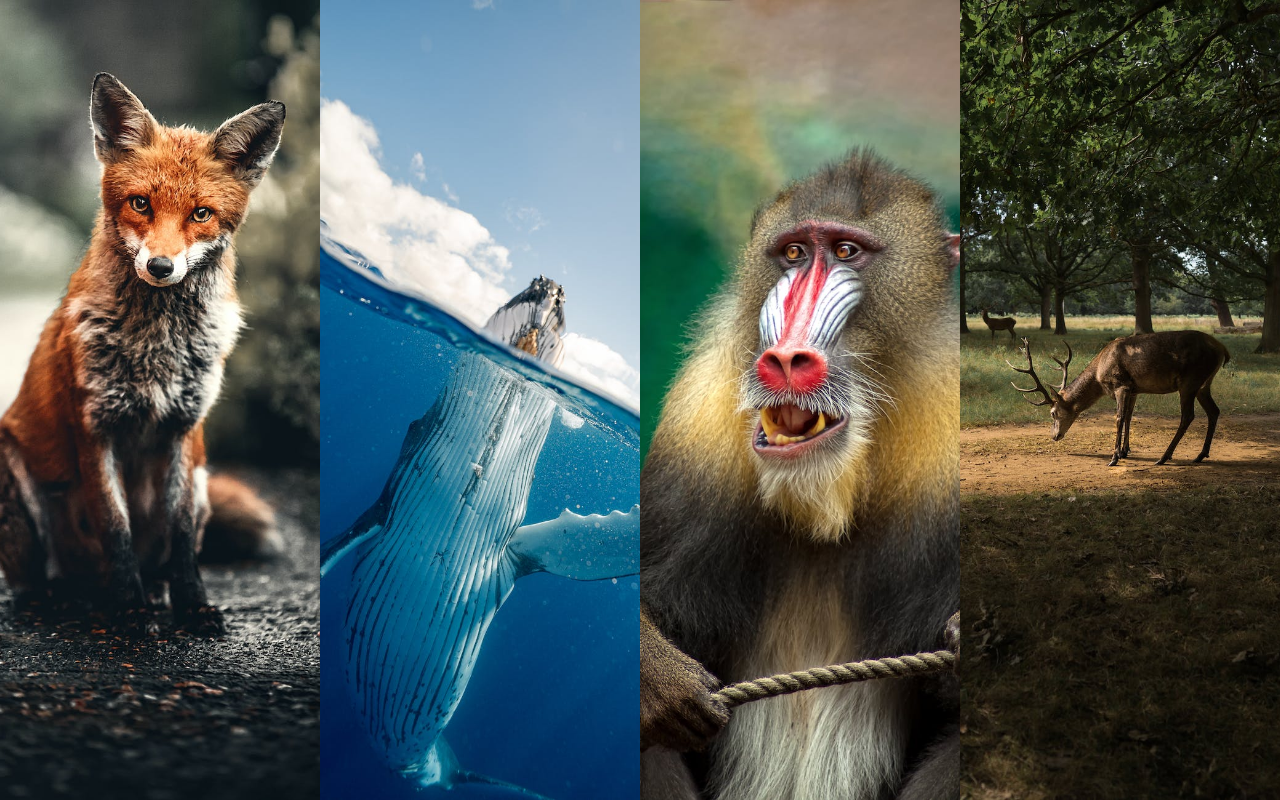
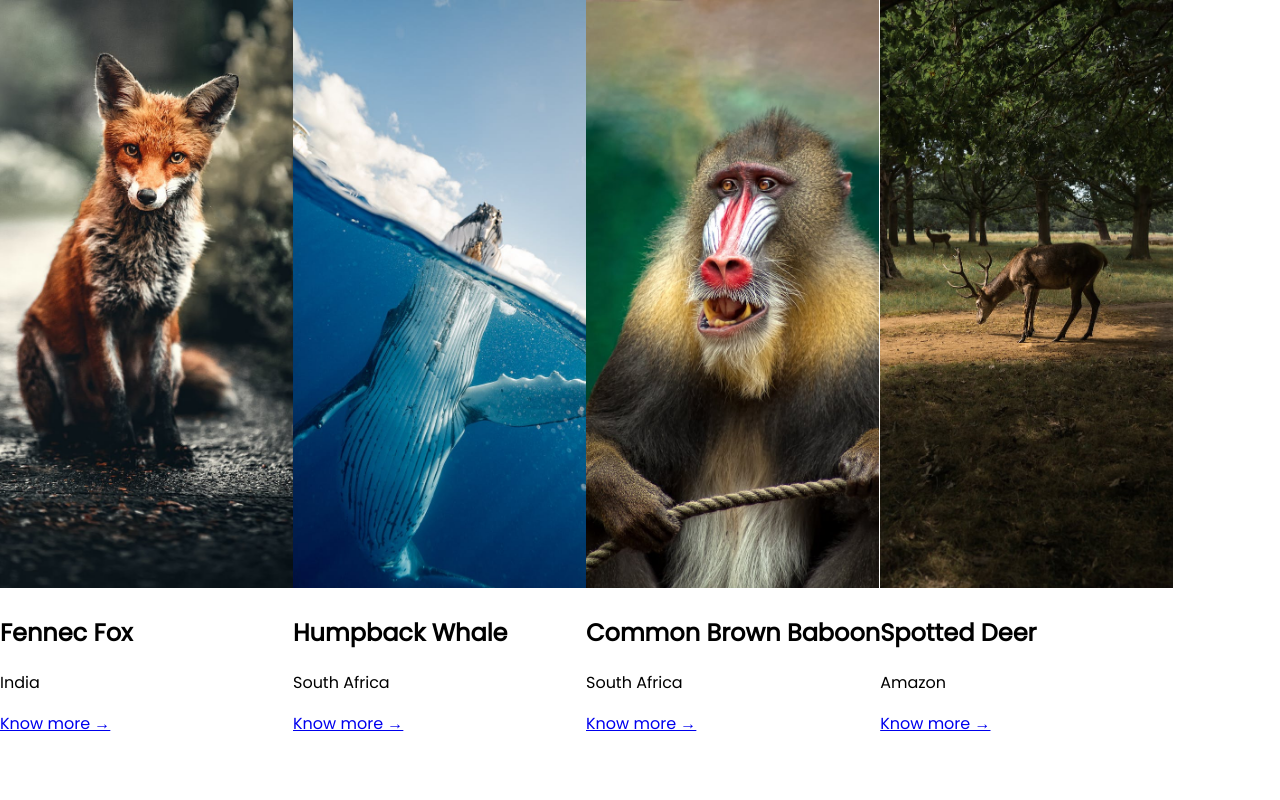
Before and after one commit to nguwenezapchristian/Interactive-Photo_Gallery, a plain HTML site: page index.html in a window 1280 px wide. Drawn offline with Linux system fonts and the light colour scheme.

Commit message:
placed each photo in it's own div called gallery-item

```diff
--- a/index.html
+++ b/index.html
@@ -5,14 +5,37 @@
     <meta name="viewport" content="width=device-width, initial-scale=1.0">
     <link rel="stylesheet" href="styles.css">
     <title>Interactive Photo Gallery</title>
+    <link href='https://fonts.googleapis.com/css?family=Poppins' rel='stylesheet'>
+
 </head>
 <body>
     <!-- The gallery container -->
+
     <div class="gallery">
-        <img src="gallery/fennec fox.jpeg" alt="fennec fox">
-        <img src="gallery/humpback whale.jpeg" alt="humpback whale">
-        <img src="gallery/common brown baboon.jpeg" alt="common brown baboon">
-        <img src="gallery/spotted deer.jpeg" alt="spotted deer">
+        <div class="gallery-item">
+            <img src="gallery/fennec fox.jpeg" alt="fennec fox">
+            <h2>Fennec Fox</h2>
+            <p>India</p>
+            <a href="#">Know more &#8594</a>
+        </div>
+        <div class="gallery-item">
+            <img src="gallery/humpback whale.jpeg" alt="humpback whale">
+            <h2>Humpback Whale</h2>
+            <p>South Africa</p>
+            <a href="#">Know more &#8594</a>
+        </div>
+        <div class="gallery-item">
+            <img src="gallery/common brown baboon.jpeg" alt="common brown baboon">
+            <h2>Common Brown Baboon</h2>
+            <p>South Africa</p>
+            <a href="#">Know more &#8594</a>
+        </div>
+        <div class="gallery-item">
+            <img src="gallery/spotted deer.jpeg" alt="spotted deer">
+            <h2>Spotted Deer</h2>
+            <p>Amazon</p>
+            <a href="#">Know more &#8594</a>
+        </div>
     </div>
     <script src="script.js"></script>
 </body>
--- a/styles.css
+++ b/styles.css
@@ -7,11 +7,14 @@ body {
 
 .gallery {
     display: flex;
-    height: 100vh;
+    /* height: 100vh; */
+}
+.gallery-item {
+    font-family: 'Poppins';
 }
 
 img {
-    width: 25%;
-    height: auto;
+    width: 293px;
+    height: 588px;
     object-fit: cover;
 }
```
